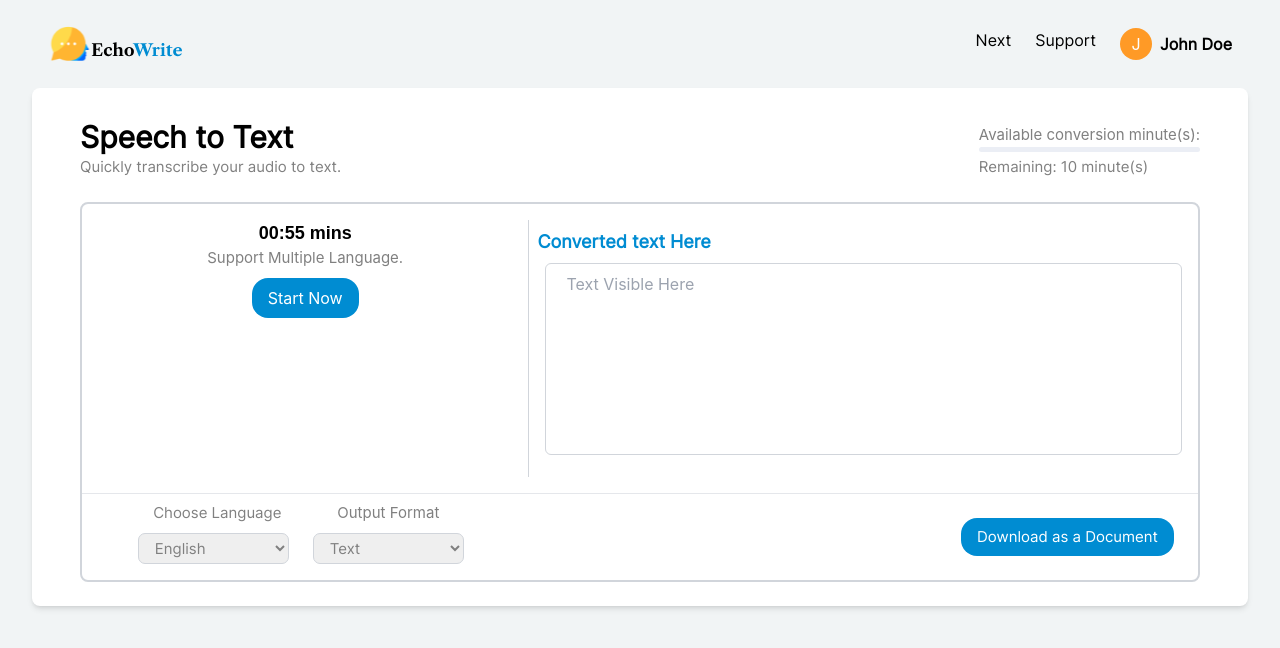
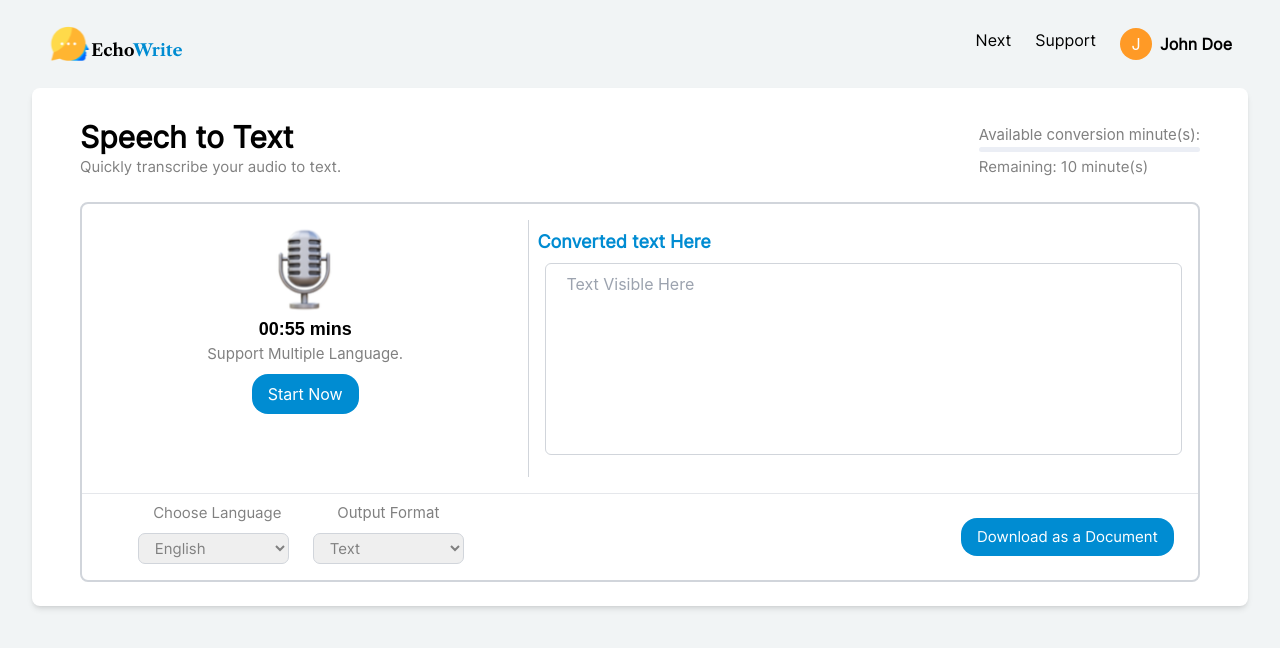
Before and after one commit to Abheerajput/echowrite, a React (Create React App) app: page /dashboard5 in a window 1280 px wide. Shown: the top 648 px of the page. Built offline with nearby package versions, Linux system fonts and the light colour scheme.

Commit message:
dashboard

```diff
--- a/src/Dashboard/Dashboard5.jsx
+++ b/src/Dashboard/Dashboard5.jsx
@@ -88,7 +88,9 @@ const Dashboard5 = () => {
            <div className='flex flex-col w-full    xs:flex xs:flex-col xs:justify-aroundl'>
 <div className='flex pt-4 xs:flex xs:flex-col xs:justify-around'>
 <div className='flex flex-col items-center w-2/5 xs:flex xs:flex-col xs:py-6 xs:gap-3 xs:justify-around xs:w-full xs:mb-2'>
-
+<p className='flex justify-center'>
+              <img className='w-24 h-24' src={mike} alt="Microphone" />
+            </p>
                   <p className='text-[18px] font-bold poppins'>00:55 mins</p>
                   <p className='text-[#808080] text-nowrap text-[15px] font-normal'>Support Multiple Language.</p>
             <p className='pt-2'>
```
